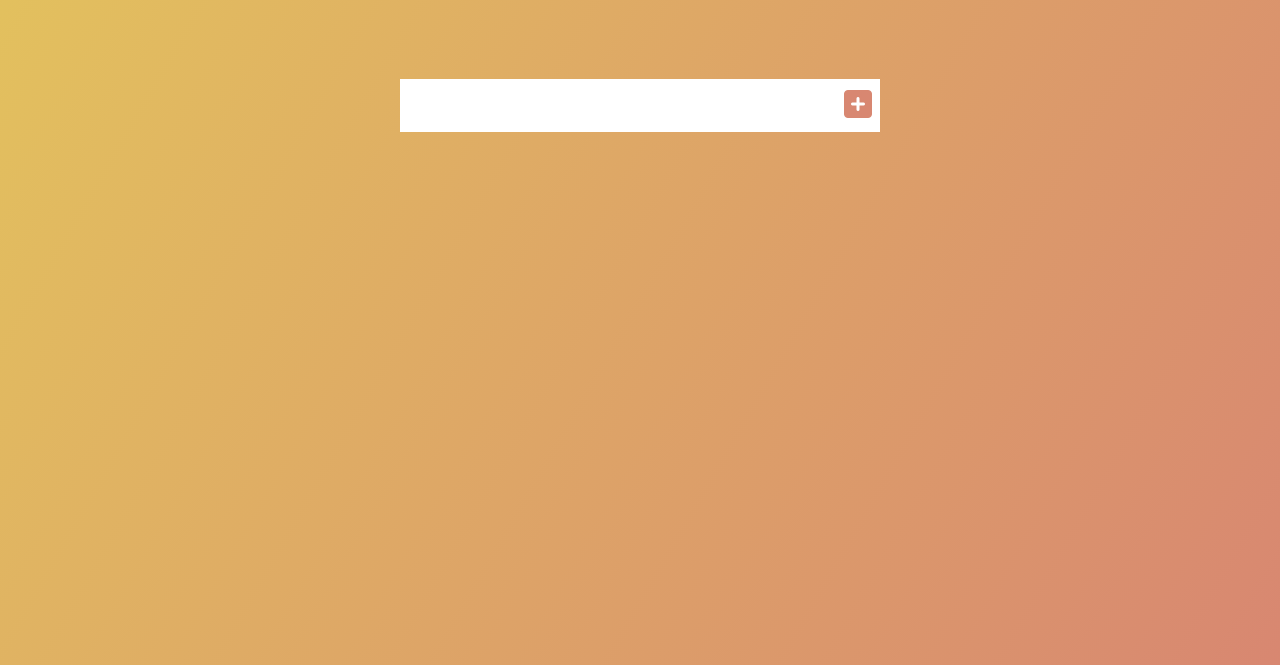
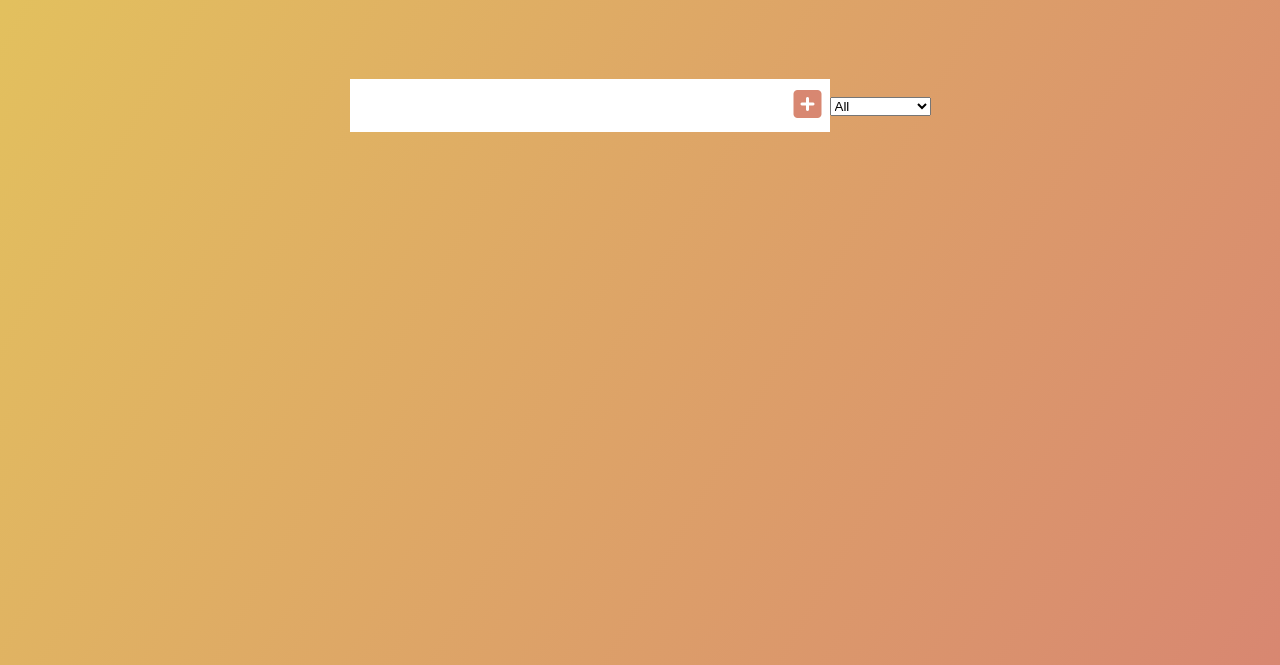
Before and after one commit to FANT0M100/todolistJS, a plain HTML site: page index.html in a window 1280 px wide. Shown: the part 135-800 px from the top of the page. Drawn offline with Linux system fonts and the light colour scheme.

Commit message:
selected

```diff
--- a/index.html
+++ b/index.html
@@ -21,11 +21,17 @@
         <button type="submit" class="todo-button">
             <i class="fas fa-plus-square"></i>
         </button>
+        <div class="select">
+            <select name="todos" class="filter">
+                <option value="all">All</option>
+                <option value="completed">Completed</option>
+                <option value="uncompleted">Uncompleted</option>
+            </select>
+        </div>
     </form>
 
     <div class="todo-container">
         <ul class="todo-list">
-
         </ul>
     </div>
 
--- a/style.css
+++ b/style.css
@@ -101,3 +101,6 @@ form button:hover {
   transform: translateY(8rem) rotateZ(20deg);
   opacity: 0;
 }
+
+select {
+}
```
